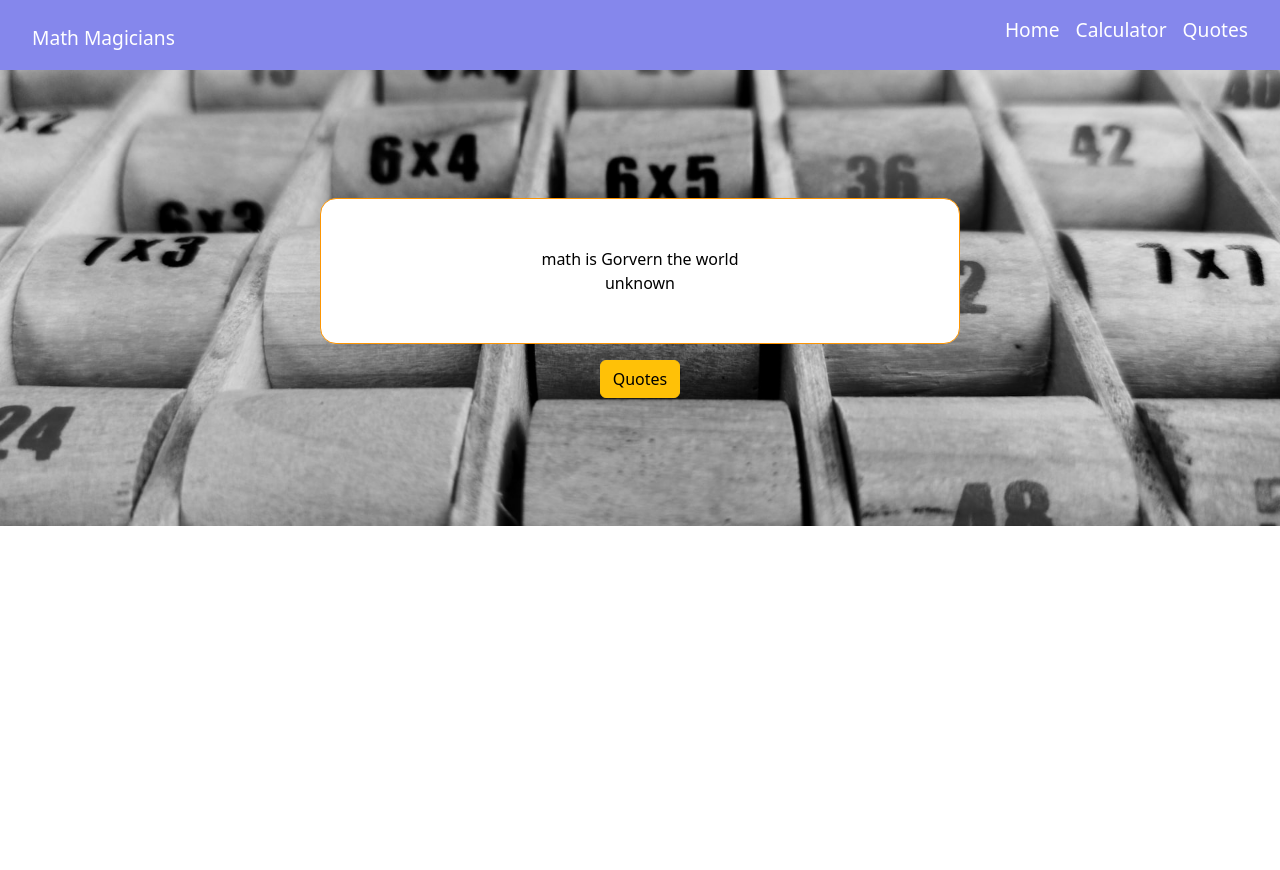
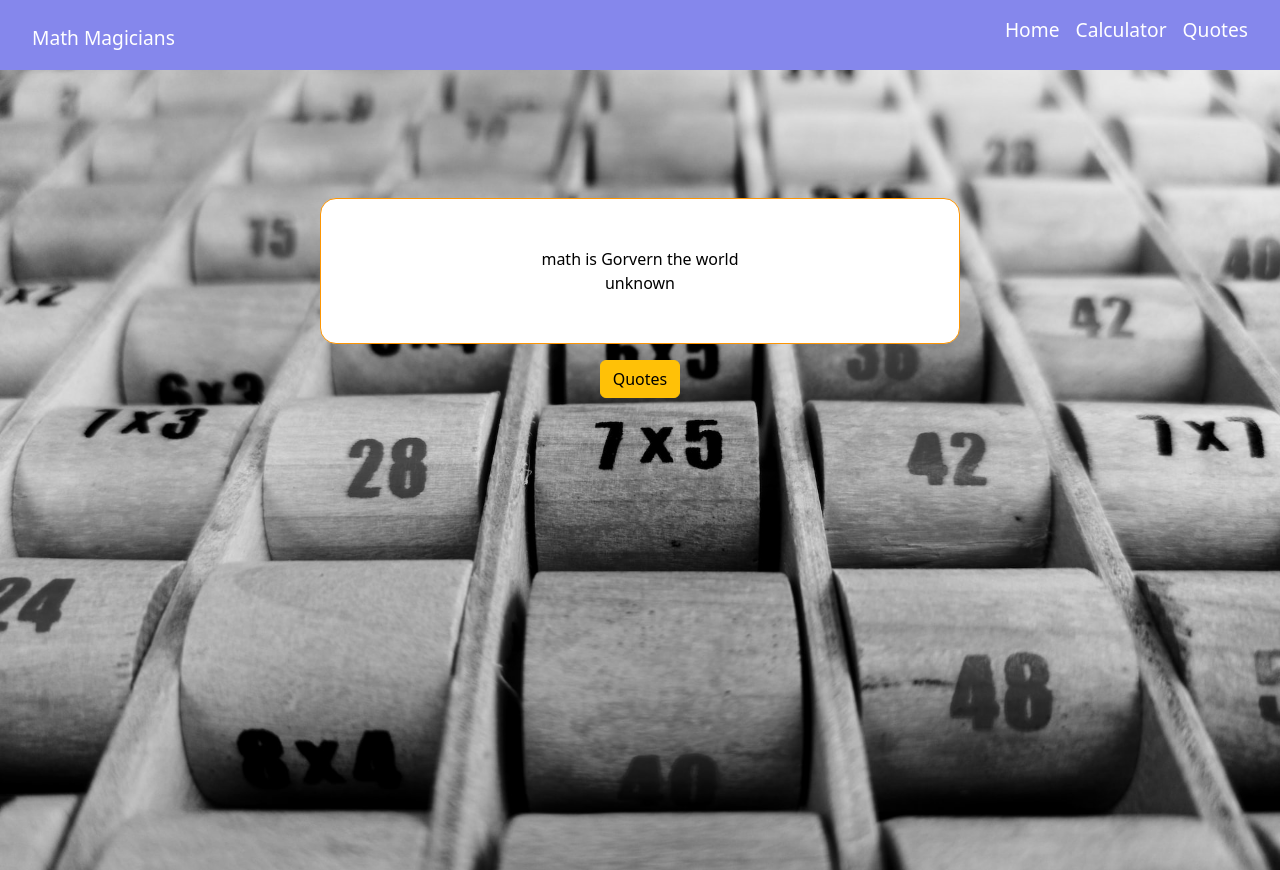
Before and after one commit to tarikbouari/Math_Magicians, a React (Create React App) app: page /quotes in a window 1280 px wide. Before the commit the page ends 800 px from the top, so only its background shows below. Built offline with nearby package versions, Linux system fonts and the light colour scheme.

Commit message:
add overflow to the body

```diff
--- a/src/App.css
+++ b/src/App.css
@@ -8,6 +8,7 @@
 body {
   background-color: #fff;
   height: 100vh !important;
+  overflow: hidden;
 }
 
 .big-container {
@@ -97,6 +98,7 @@ body {
   background-position: center;
   background-size: cover;
   background-repeat: no-repeat;
+  height: 100vh;
 }
 
 .quote {
```
